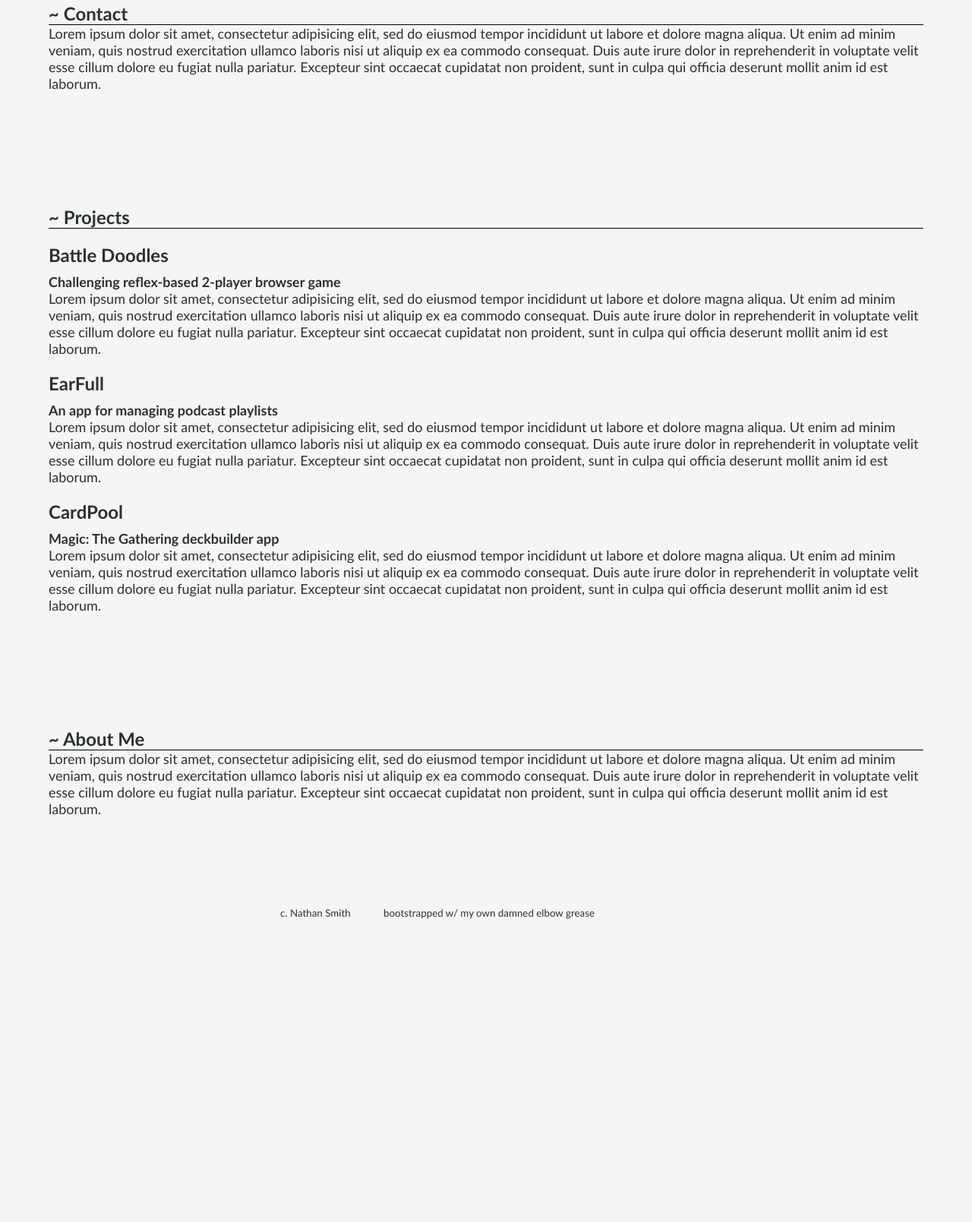
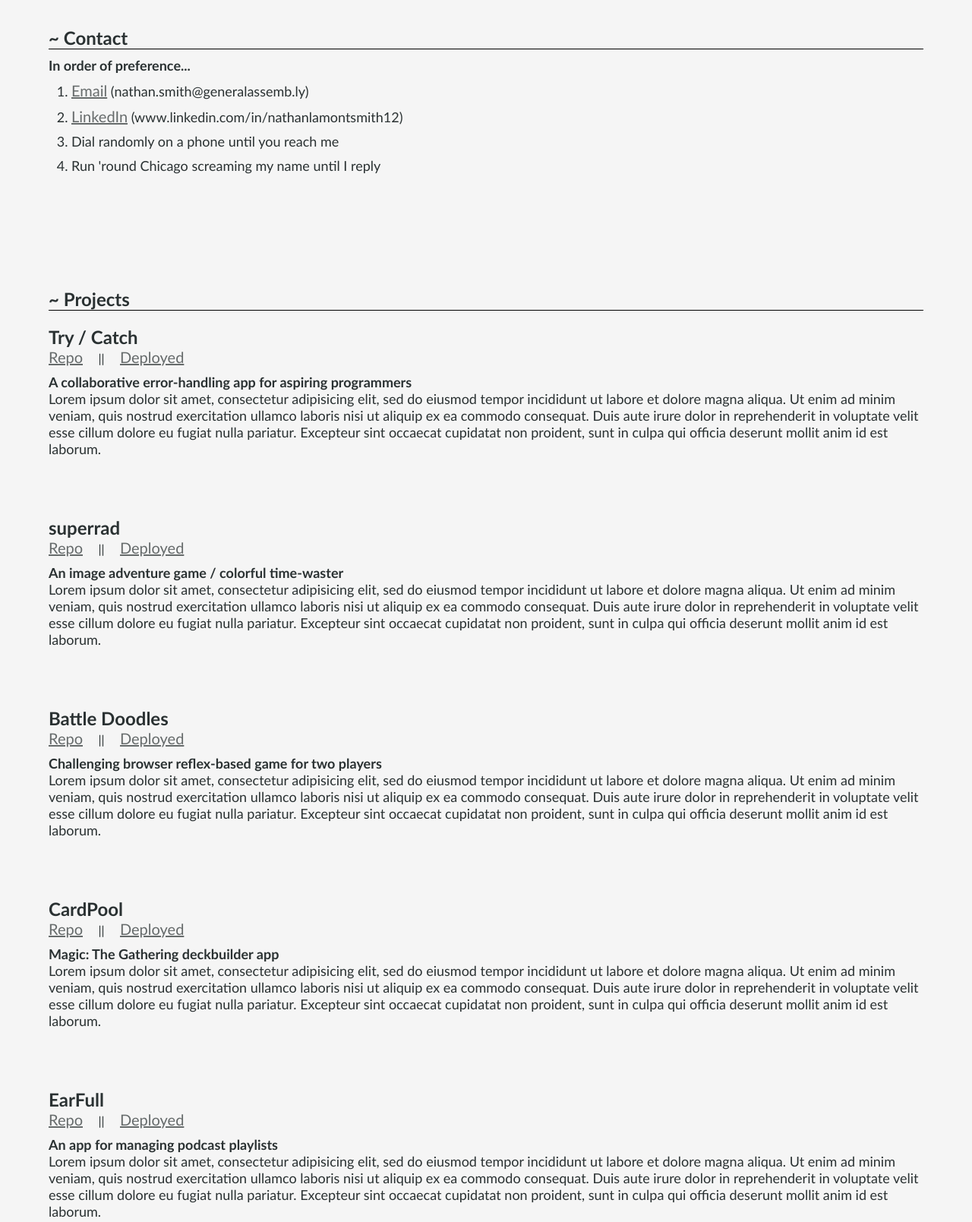
Before and after one commit to nathanlamontsmith12/portfolio, a plain HTML site: page index.html in a window 1280 px wide. Shown: the part 738-2347 px from the top of the page at 76% size. Before the commit the page ends 2059 px from the top, so only its background shows below. Drawn offline with Linux system fonts and the light colour scheme.

Commit message:
project management

```diff
--- a/css/style.css
+++ b/css/style.css
@@ -33,11 +33,21 @@ h4 {
 	font-size: 18px;
 }
 
-p {
+p, li {
 	font-size: 18px;
 }
 
+li {
+	margin-top: 10px;
+}
 
+ol {
+	margin-left: 30px;
+	height: 80%;
+	display: flex;
+	flex-direction: column;
+	justify-content: space-around;
+}
 
 /* ========== TOP ========== */
 header {
--- a/index.html
+++ b/index.html
@@ -10,7 +10,7 @@
 			<div class="nameplate">
 				<h1>Nate Smith</h1>
 				<h2>Fullstacker</h2>
-				<p><a href="mailto:andinto@gmail.com">andinto@gmail.com</a></p>
+				<p><a href="mailto:nathan.smith@generalassemb.ly"></a>nathan.smith@generalassemb.ly</p>
 			</div>
 			<div class="navContainer">
 				<nav class="innerNav">
@@ -19,8 +19,8 @@
 					<a href="#bio">About Me</a>
 				</nav>
 				<nav class="outerNav">
-					<a href="https://github.com/nathanlamontsmith12"><img class="git" alt="My github" src="./images/github-logo.png" /></a>
-					<a href="www.linkedin.com/in/nathanlamontsmith12"><img alt="My LinkedIn" src="./images/LinkedIn_logo.png" /></a>
+					<a href="https://github.com/nathanlamontsmith12" target="_blank"><img class="git" alt="My github" src="./images/github-logo.png" /></a>
+					<a href="www.linkedin.com/in/nathanlamontsmith12" target="_blank"><img alt="My LinkedIn" src="./images/LinkedIn_logo.png" /></a>
 				</nav>
 			</div>
 		</div>
@@ -32,8 +32,8 @@
 				<a href="#bio">About Me</a>
 			</div>
 			<div>
-				<a href="https://github.com/nathanlamontsmith12"><img class="git" alt="My github" src="./images/github-logo.png" /></a>
-				<a href="www.linkedin.com/in/nathanlamontsmith12"><img alt="My LinkedIn" src="./images/LinkedIn_logo.png" /></a>
+				<a href="https://github.com/nathanlamontsmith12" target="_blank"><img class="git" alt="My github" src="./images/github-logo.png" /></a>
+				<a href="www.linkedin.com/in/nathanlamontsmith12" target="_blank"><img alt="My LinkedIn" src="./images/LinkedIn_logo.png" /></a>
 			</div>
 		</div>
 		<div id="fixed-space"/>
@@ -42,6 +42,7 @@
 		<div>
 			<div>
 				<h4> ~ Former freelance editor, now striving to write beautiful code </h4>
+				<h4> ~ TA for Software Engineering Immersive (SEI) bootcamp at General Assembly Chicago </h4>
 				<h4> ~ Looking out for new professional opportunities and pet projects </h4>
 				<h4> ~ Works well with computers, humans, cats (sometimes) </h4>
 			</div>
@@ -50,12 +51,13 @@
 			</div>
 			<h2> ~ Contact </h2>
 			<section>
-				<p>Lorem ipsum dolor sit amet, consectetur adipisicing elit, sed do eiusmod
-				tempor incididunt ut labore et dolore magna aliqua. Ut enim ad minim veniam,
-				quis nostrud exercitation ullamco laboris nisi ut aliquip ex ea commodo
-				consequat. Duis aute irure dolor in reprehenderit in voluptate velit esse
-				cillum dolore eu fugiat nulla pariatur. Excepteur sint occaecat cupidatat non
-				proident, sunt in culpa qui officia deserunt mollit anim id est laborum.
+				<h4>In order of preference... </h4>
+				<ol>
+					<li> <a href="mailto:nathan.smith@generalassemb.ly">Email</a> (nathan.smith@generalassemb.ly) </li>
+					<li> <a href="www.linkedin.com/in/nathanlamontsmith12" target="_blank">LinkedIn</a> (www.linkedin.com/in/nathanlamontsmith12)</li>
+					<li> Dial randomly on a phone until you reach me </li>
+					<li> Run 'round Chicago screaming my name until I reply </li>
+				</ol>
 			</section>
 
 			<div class="spacer" id="case-studies">
@@ -63,8 +65,11 @@
 			<h2> ~ Projects </h2>
 			<section>
 				<article>
-					<h3> Battle Doodles </h3>
-					<h4> Challenging reflex-based 2-player browser game </h4>
+					<h3> Try / Catch </h3>
+					<a href="https://github.com/nathanlamontsmith12/try-catch" target="_blank">Repo</a> &nbsp; &nbsp; || &nbsp; &nbsp;
+					<a href="https://try-catch.herokuapp.com/" target="_blank">Deployed</a>
+					<br />
+					<h4> A collaborative error-handling app for aspiring programmers </h4>
 					<p>Lorem ipsum dolor sit amet, consectetur adipisicing elit, sed do eiusmod
 					tempor incididunt ut labore et dolore magna aliqua. Ut enim ad minim veniam,
 					quis nostrud exercitation ullamco laboris nisi ut aliquip ex ea commodo
@@ -72,9 +77,14 @@
 					cillum dolore eu fugiat nulla pariatur. Excepteur sint occaecat cupidatat non
 					proident, sunt in culpa qui officia deserunt mollit anim id est laborum.</p>
 				</article>
+				<br />
+				<br />
 				<article>
-					<h3> EarFull </h3>
-					<h4> An app for managing podcast playlists </h4>
+					<h3> superrad </h3>
+					<a href="https://github.com/dakotahducharme/super-rad-react" target="_blank">Repo</a> &nbsp; &nbsp; || &nbsp; &nbsp;
+					<a href="https://super-rad-react.herokuapp.com/" target="_blank">Deployed</a>
+					<br />
+					<h4> An image adventure game / colorful time-waster </h4>
 					<p>Lorem ipsum dolor sit amet, consectetur adipisicing elit, sed do eiusmod
 					tempor incididunt ut labore et dolore magna aliqua. Ut enim ad minim veniam,
 					quis nostrud exercitation ullamco laboris nisi ut aliquip ex ea commodo
@@ -82,9 +92,44 @@
 					cillum dolore eu fugiat nulla pariatur. Excepteur sint occaecat cupidatat non
 					proident, sunt in culpa qui officia deserunt mollit anim id est laborum.</p>
 				</article>
+				<br />
+				<br />
+				<article>
+					<h3> Battle Doodles </h3>
+					<a href="https://github.com/nathanlamontsmith12/battle-doodles" target="_blank">Repo</a> &nbsp; &nbsp; || &nbsp; &nbsp;
+					<a href="https://nathanlamontsmith12.github.io/battle-doodles/" target="_blank">Deployed</a>
+					<br />
+					<h4> Challenging browser reflex-based game for two players </h4>
+					<p>Lorem ipsum dolor sit amet, consectetur adipisicing elit, sed do eiusmod
+					tempor incididunt ut labore et dolore magna aliqua. Ut enim ad minim veniam,
+					quis nostrud exercitation ullamco laboris nisi ut aliquip ex ea commodo
+					consequat. Duis aute irure dolor in reprehenderit in voluptate velit esse
+					cillum dolore eu fugiat nulla pariatur. Excepteur sint occaecat cupidatat non
+					proident, sunt in culpa qui officia deserunt mollit anim id est laborum.</p>
+				</article>
+				<br />
+				<br />
 				<article>
 					<h3> CardPool </h3>
+					<a href="https://github.com/nathanlamontsmith12/mtg-deckbuilder-react-app" target="_blank">Repo</a> &nbsp; &nbsp; || &nbsp; &nbsp;
+					<a href="https://cardpool.herokuapp.com/" target="_blank">Deployed</a>
+					<br />
 					<h4> Magic: The Gathering deckbuilder app </h4>
+					<p>Lorem ipsum dolor sit amet, consectetur adipisicing elit, sed do eiusmod
+					tempor incididunt ut labore et dolore magna aliqua. Ut enim ad minim veniam,
+					quis nostrud exercitation ullamco laboris nisi ut aliquip ex ea commodo
+					consequat. Duis aute irure dolor in reprehenderit in voluptate velit esse
+					cillum dolore eu fugiat nulla pariatur. Excepteur sint occaecat cupidatat non
+					proident, sunt in culpa qui officia deserunt mollit anim id est laborum.</p>
+				</article>
+				<br />
+				<br />
+				<article>
+					<h3> EarFull </h3>
+					<a href="https://github.com/nathanlamontsmith12/earfull-app" target="_blank">Repo</a> &nbsp; &nbsp; || &nbsp; &nbsp;
+					<a href="https://earfull.herokuapp.com/earfull" target="_blank">Deployed</a>
+					<br />
+					<h4> An app for managing podcast playlists </h4>
 					<p>Lorem ipsum dolor sit amet, consectetur adipisicing elit, sed do eiusmod
 					tempor incididunt ut labore et dolore magna aliqua. Ut enim ad minim veniam,
 					quis nostrud exercitation ullamco laboris nisi ut aliquip ex ea commodo
--- a/js/app.js
+++ b/js/app.js
@@ -1 +1 @@
-console.log("testing connection");
+// console.log("testing connection");
```
